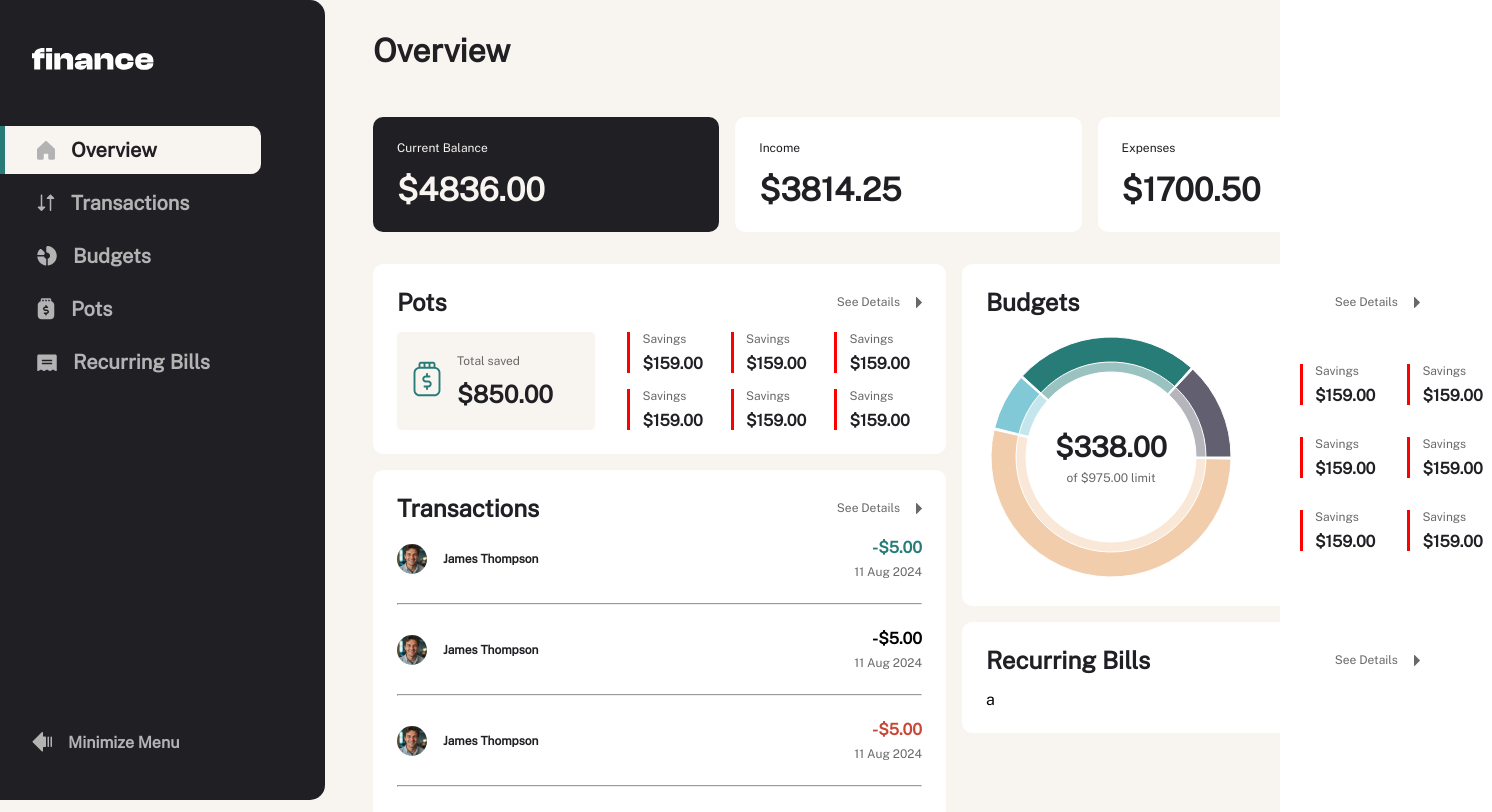
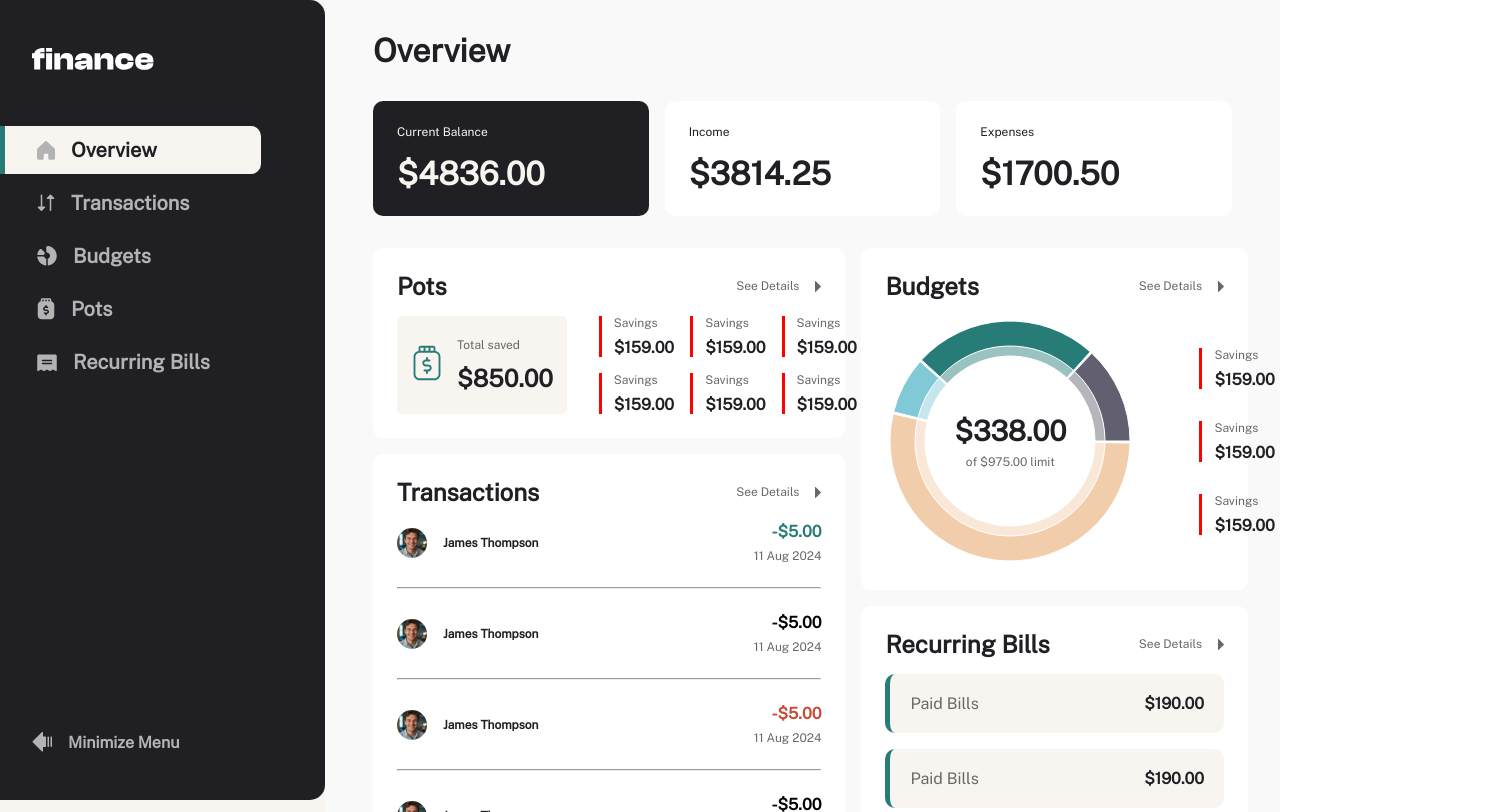
Before and after one commit to PedroMarcelino7/PersonalFinance, a React (Vite) app: page / in a window 1280 px wide. Shown: the top 812 px of the page, 1492 px wide, since content can reach past the window. Built offline with nearby package versions, Linux system fonts and the light colour scheme.

Commit message:
Finalizando o overview inicial

```diff
--- a/src/components/pageContainer/pageContainer.jsx
+++ b/src/components/pageContainer/pageContainer.jsx
@@ -1,12 +1,14 @@
 import React from 'react'
-import { Container, Title } from './styles'
+import { Container, Content, Title } from './styles'
 
 const PageContainer = ({ name, children }) => {
     return (
         <Container>
-            <Title>{name}</Title>
+            <Content>
+                <Title>{name}</Title>
 
-            {children}
+                {children}
+            </Content>
         </Container>
     )
 }
--- a/src/components/pageContainer/styles.jsx
+++ b/src/components/pageContainer/styles.jsx
@@ -4,9 +4,17 @@
     width: 100%;
     padding-block: 2rem;
     padding-inline: 3rem;
+    gap: 3rem;
+    min-height: 100vh;
+    box-sizing: border-box;
+    background-color: #f9f9f9;
+    overflow-x: hidden;
+`
+
+export const Content = styled.div`
     display: flex;
     flex-direction: column;
-    gap: 3rem;
+    gap: 2rem;
 `
 
 export const Title = styled.h1`
--- a/src/pages/overview/overview.jsx
+++ b/src/pages/overview/overview.jsx
@@ -1,6 +1,6 @@
 import React from 'react'
 import PageContainer from '../../components/pageContainer/pageContainer'
-import { BudgetsContainer, Card, CardContext, CardTitleBox, ChartContainer, ChartLegend, ChartLegendBox, ChartLegendContainer, ChartOverall, Column, Container, DetailsButtonBox, Distribution, HeaderBox, MainBox, PersonBox, PotBox, PotDescription, PotDistributionBox, PotDistributionContainer, PotsContainer, ProfilePicture, ResumeBox, TransactionDetails, TransactionsBox, TransactionsItem } from './styles'
+import { BillBox, BudgetsContainer, Card, CardContext, CardTitleBox, ChartContainer, ChartLegend, ChartLegendBox, ChartLegendContainer, ChartOverall, Column, Container, DetailsButtonBox, Distribution, HeaderBox, MainBox, PersonBox, PotBox, PotDescription, PotDistributionBox, PotDistributionContainer, PotsContainer, ProfilePicture, RecurringBillsContainer, ResumeBox, TransactionDetails, TransactionsBox, TransactionsItem } from './styles'
 import ArrowIcon from '../../assets/images/icon-caret-right.svg'
 import PotIcon from '../../assets/images/icon-pot.svg'
 import { useNavigate } from 'react-router-dom'
@@ -265,7 +265,7 @@
                             <CardTitleBox>
                                 <h2>Recurring Bills</h2>
 
-                                <DetailsButtonBox>
+                                <DetailsButtonBox onClick={() => navigate('/recurring-bills')}>
                                     <h5>See Details</h5>
 
                                     <img src={ArrowIcon} alt="" />
@@ -273,7 +273,25 @@
                             </CardTitleBox>
 
                             <CardContext>
-                                a
+                                <RecurringBillsContainer>
+                                    <BillBox>
+                                        <h5>Paid Bills</h5>
+
+                                        <h4>$190.00</h4>
+                                    </BillBox>
+
+                                    <BillBox>
+                                        <h5>Paid Bills</h5>
+
+                                        <h4>$190.00</h4>
+                                    </BillBox>
+
+                                    <BillBox>
+                                        <h5>Paid Bills</h5>
+
+                                        <h4>$190.00</h4>
+                                    </BillBox>
+                                </RecurringBillsContainer>
                             </CardContext>
                         </Card>
                     </Column>
--- a/src/pages/overview/styles.jsx
+++ b/src/pages/overview/styles.jsx
@@ -5,7 +5,6 @@
     display: flex;
     flex-direction: column;
     gap: 2rem;
-    width: 100%;
 `
 
 export const HeaderBox = styled.div`
@@ -272,3 +271,30 @@
     height: 30px;
     border-radius: 50%;
 `
+
+export const RecurringBillsContainer = styled.div`
+    display: flex;
+    flex-direction: column;
+    gap: 1rem;
+`
+
+export const BillBox = styled.div`
+    background-color: var(--white);
+    padding: 1.25rem;
+    border-left: 5px solid var(--green);
+    border-radius: 10px;
+    display: flex;
+    justify-content: space-between;
+    align-items: center;
+
+    h5 {
+        font-size: 1rem;
+        font-weight: lighter;
+        color: var(--gray);
+    }
+
+    h4 {
+        font-size: 1rem;
+        color: var(--dark);
+    }
+`
```
